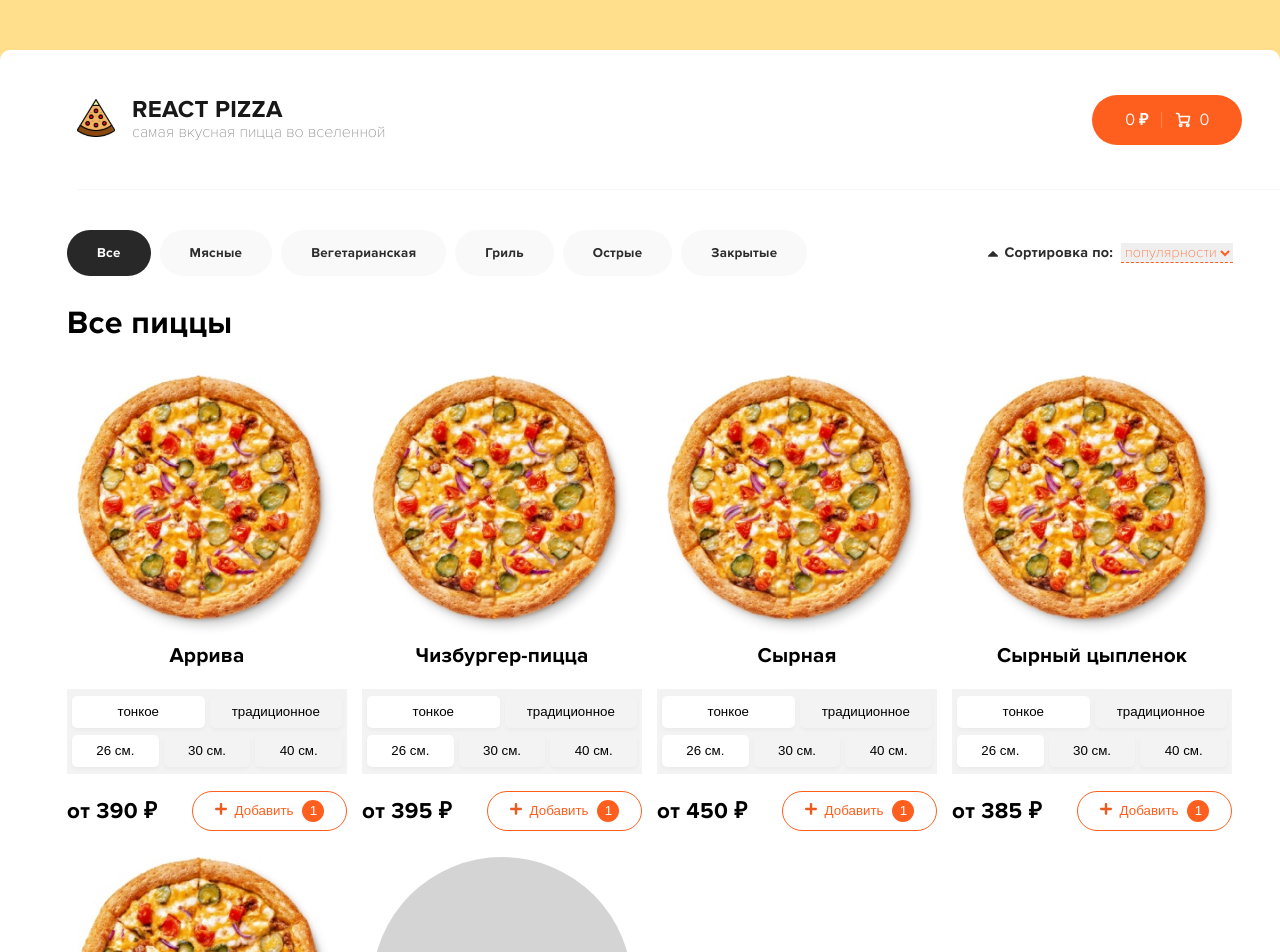
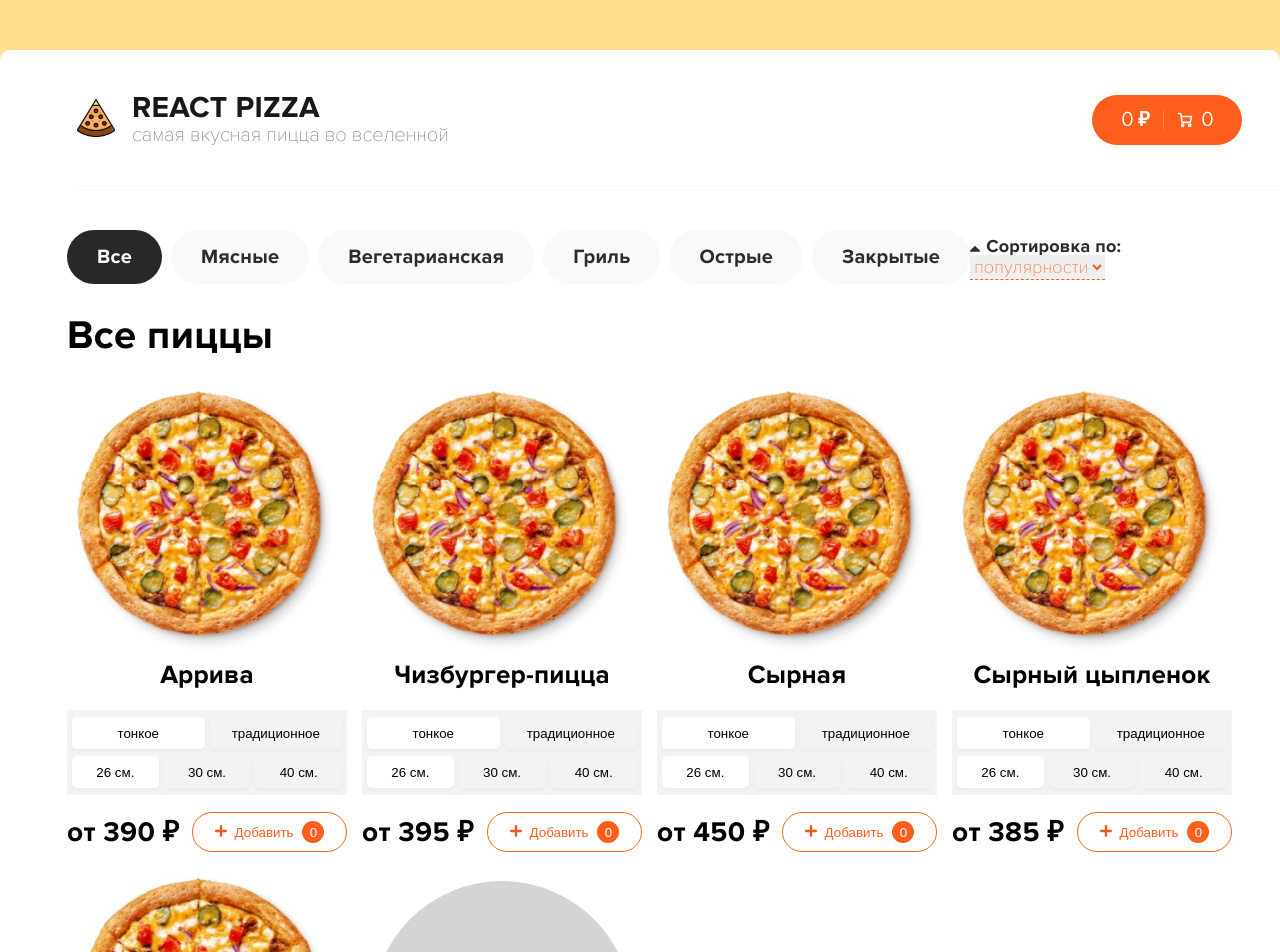
Before and after one commit to vladpro42/pizza, a React (Create React App) app: page / in a window 1280 px wide. Shown: the top 952 px of the page. Built offline with nearby package versions, Linux system fonts and the light colour scheme.

Commit message:
feat: add commit

```diff
--- a/src/modules/Pizza/components/PizzaCart/index.tsx
+++ b/src/modules/Pizza/components/PizzaCart/index.tsx
@@ -2,7 +2,9 @@ import { useEffect, useState } from "react"
 import { PizzaState } from "../../slice/pizzaSlice"
 import { useAppDispatch } from "../../../../hooks/hooks"
 import { Cart, addItemToCart } from "../../../Basket/api/basket.slice"
-import OrderCounter from "../../../Basket/components/OrderCounter"
+import { useAppSelector } from "../../../../hooks/hooks"
+import { selectItems } from "../../../Basket/api/basket.slice"
+import { getTotalCount } from "../../../Basket/utils/utils"
 
 
 export type IPropertyPizza = {
@@ -14,6 +16,7 @@ const types = ["тонкое", "традиционное"]
 
 
 const PizzaCart = ({ pizza }: IPropertyPizza) => {
+
 
 
     const dispatch = useAppDispatch()
@@ -50,6 +53,9 @@ const PizzaCart = ({ pizza }: IPropertyPizza) => {
         setPizzaPriceAcrive(price)
         setActivSize(index)
     }
+
+    const pizzasInBasket = useAppSelector(selectItems);
+    const countPizzaInBasket = getTotalCount(pizzasInBasket.items)
 
     return <div className="menu__card">
         <img className="card__img" src="/img/pizza1.jpg" alt="" />
@@ -91,7 +97,7 @@ const PizzaCart = ({ pizza }: IPropertyPizza) => {
                     </svg>
                 </span>
                 <span className="card__add-text">Добавить</span>
-                <span className="card__add-count">1</span>
+                <span className="card__add-count">{countPizzaInBasket}</span>
             </button>
         </div>
     </div>
--- a/src/pages/BasketPage/basket.css
+++ b/src/pages/BasketPage/basket.css
@@ -305,7 +305,7 @@
     }
 
     .item__price {
-        grid-row:  2 / 3;
+        grid-row: 2 / 3;
         grid-column: 3 / 5;
     }
 
@@ -324,14 +324,19 @@
     .statistics__number-of-pizzas {
         font-size: 1rem;
     }
+
     .statistics__price {
         font-size: 1rem;
     }
 
     .basket__nav {
         flex-wrap: wrap;
-        gap:10px;
+        gap: 10px;
     }
 }
 
-@media (max-width: 413px) {}
+@media (max-width: 413px) {
+    .basket__title span {
+        margin-left: 5px;
+    }
+}
--- a/src/style/App.css
+++ b/src/style/App.css
@@ -145,6 +145,7 @@ button {
 }
 
 .navigation__btn {
+  font-size: 1rem;
   border: none;
   padding: 15px 30px;
   border-radius: 30px;
@@ -343,6 +344,12 @@ button {
 }
 
 
+@media (min-width: 1200px) {
+  html {
+    font-size: 20px;
+  }
+}
+
 @media (max-width: 1200px) {
 
   .container {
@@ -411,3 +418,18 @@ button {
     justify-self: center;
   }
 }
+
+
+@media (max-width: 325px) {
+
+
+
+  .menu__card {
+    min-width: 275px;
+  }
+
+  .card__buttons {
+    width: 90%;
+    height: 90%;
+  }
+}
```
